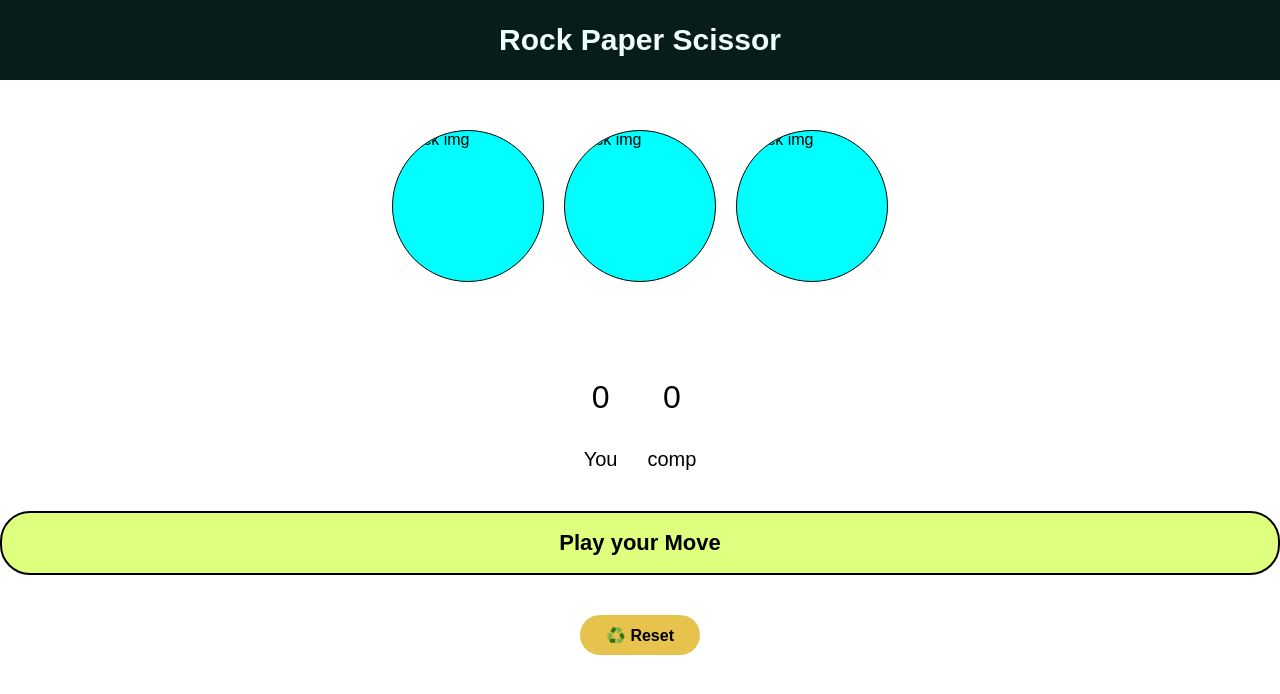
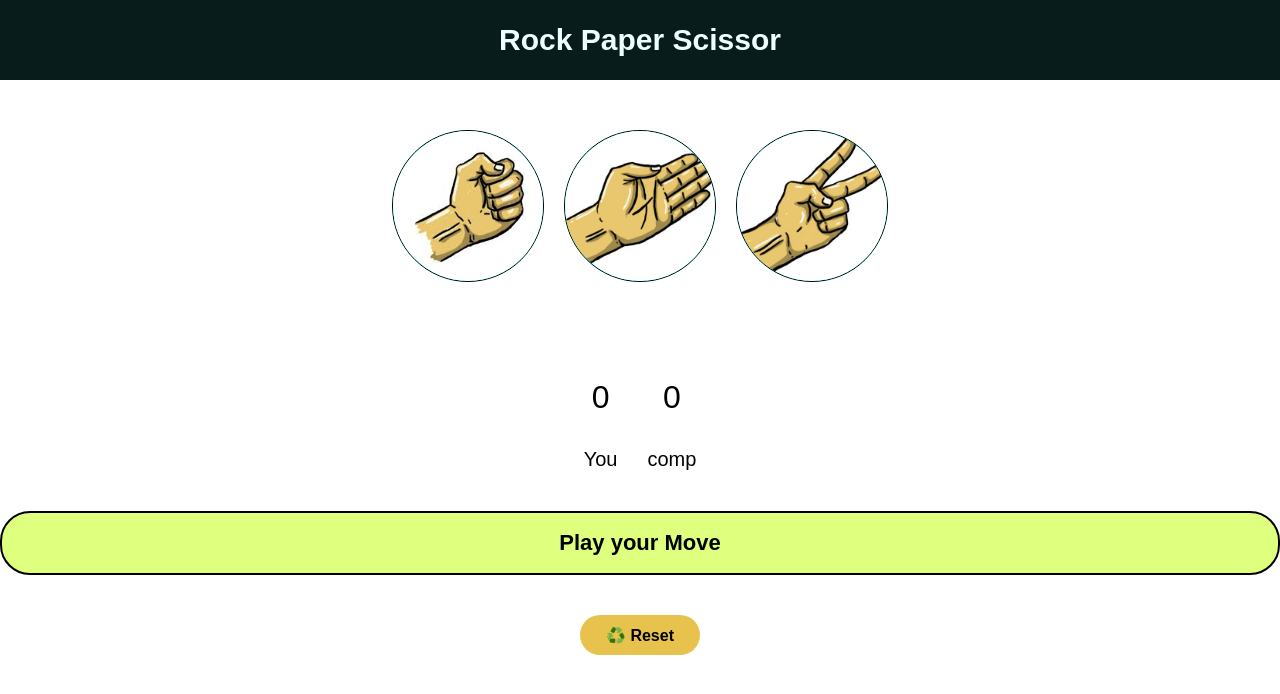
Before and after one commit to sivabadeti/Rock-Paper-Scissor, a plain HTML site: page game.html in a window 1280 px wide. Drawn offline with Linux system fonts and the light colour scheme.

Commit message:
images are updated

```diff
--- a/game.html
+++ b/game.html
@@ -10,9 +10,9 @@
     <div class="heading"><b>Rock Paper Scissor</b></div>
 
     <div class="main">
-        <div class="rock"><img src="rock.jpeg" alt="rock img" class="rockimg"></div>
-        <div class="paper"><img src="paper.png" alt="rock img" class="paperimg"></div>
-        <div class="scissor"><img src="scissors.png" alt="rock img" class="scissorimg"></div>
+        <div class="rock"><img src="./images/rock.jpeg" alt="rock img" class="rockimg"></div>
+        <div class="paper"><img src="./images/paper.png" alt="rock img" class="paperimg"></div>
+        <div class="scissor"><img src="./images/scissors.png" alt="rock img" class="scissorimg"></div>
     </div>
 
 <div class="scoreboard">
```
